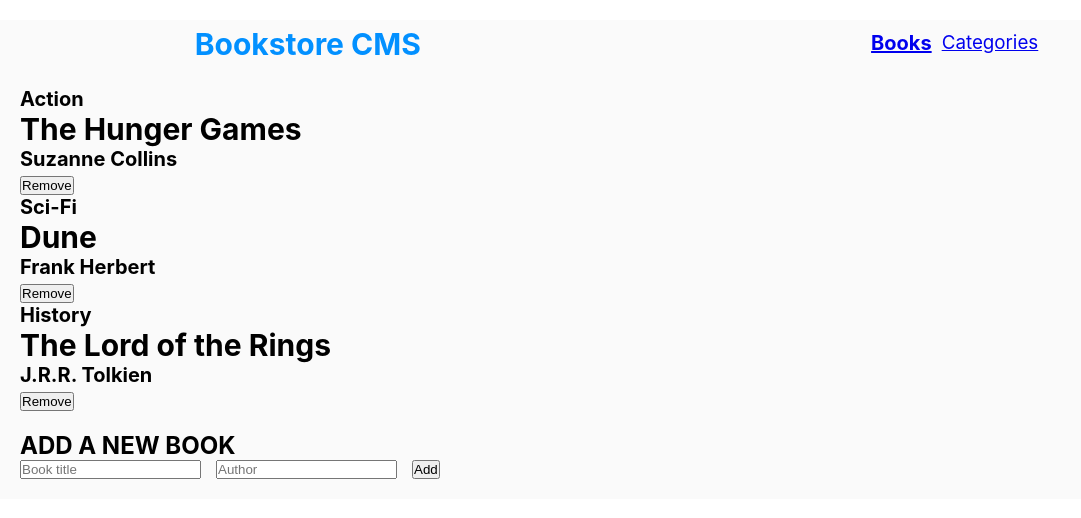
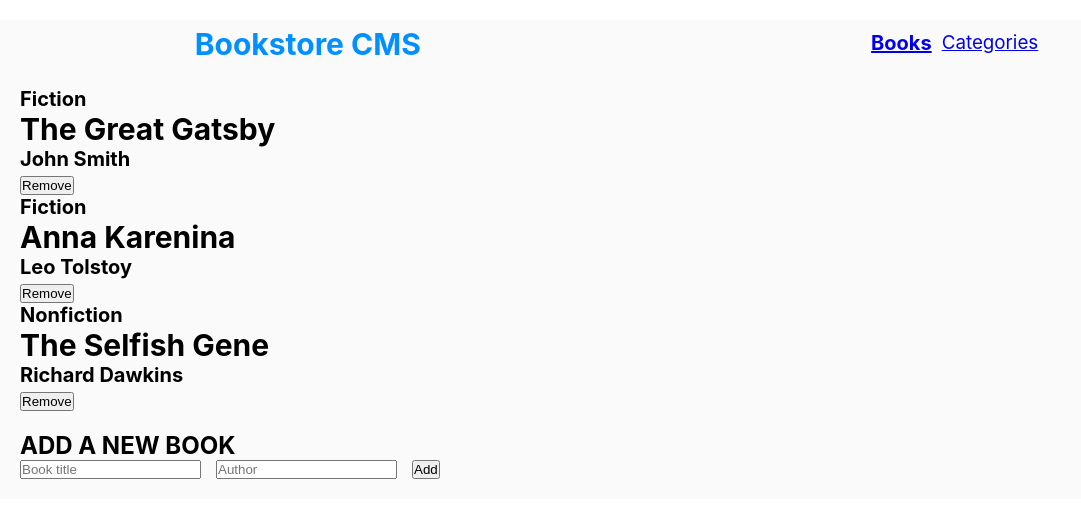
Before and after one commit to touredri/bookstore, a React (Create React App) app: page / in a window 1280 px wide. Shown: the top 518 px of the page, without its empty margins (0-1081 px from the left). Built offline with nearby package versions, Linux system fonts and the light colour scheme.

Commit message:
Display book from slice

```diff
--- a/package.json
+++ b/package.json
@@ -11,6 +11,7 @@
     "prop-types": "15.8.1",
     "react": "^18.2.0",
     "react-dom": "^18.2.0",
+    "react-redux": "^8.0.5",
     "react-router-dom": "6.11.1",
     "react-scripts": "5.0.1",
     "redux": "^4.2.1",
--- a/src/components/Book.js
+++ b/src/components/Book.js
@@ -1,5 +1,6 @@
 import React from 'react';
 import PropTypes from 'prop-types';
+// import { addBook, removeBook } from 'src\redux\books\bookSlice.js';
 import './book.css';
 
 export default function Book({
@@ -27,5 +28,5 @@ Book.propTypes = {
   category: PropTypes.string.isRequired,
   title: PropTypes.string.isRequired,
   author: PropTypes.string.isRequired,
-  id: PropTypes.number.isRequired,
+  id: PropTypes.string.isRequired,
 };
--- a/src/components/BookList.js
+++ b/src/components/BookList.js
@@ -1,40 +1,22 @@
 import React from 'react';
+// eslint-disable-next-line import/no-extraneous-dependencies
+import { useSelector } from 'react-redux';
 import Form from './Form';
 import Book from './Book';
 import './book.css';
 
 export default function BookList() {
-  const list = [
-    {
-      id: 1,
-      title: 'The Hunger Games',
-      category: 'Action',
-      author: 'Suzanne Collins',
-    },
-    {
-      id: 2,
-      title: 'Dune',
-      category: 'Sci-Fi',
-      author: 'Frank Herbert',
-    },
-    {
-      id: 3,
-      title: 'The Lord of the Rings',
-      category: 'History',
-      author: 'J.R.R. Tolkien',
-    },
-  ];
-
+  const books = useSelector((store) => store.books);
   return (
     <div className="main">
       <div>
-        {list.map((book) => (
+        {books.map((book) => (
           <Book
+            category={book.category}
+            title={book.title}
+            author={book.author}
+            id={book.id}
             key={book.id}
-            id={book.id}
-            title={book.title}
-            category={book.category}
-            author={book.author}
           />
         ))}
       </div>
--- a/src/index.js
+++ b/src/index.js
@@ -1,12 +1,17 @@
 import React from 'react';
 import ReactDOM from 'react-dom/client';
 import { BrowserRouter } from 'react-router-dom';
+// eslint-disable-next-line import/no-extraneous-dependencies
+import { Provider } from 'react-redux';
+import store from './redux/store';
 import './index.css';
 import App from './App';
 
 const root = ReactDOM.createRoot(document.getElementById('root'));
 root.render(
-  <BrowserRouter>
-    <App />
-  </BrowserRouter>,
+  <Provider store={store}>
+    <BrowserRouter>
+      <App />
+    </BrowserRouter>
+  </Provider>,
 );
--- a/src/redux/books/bookSlice.js
+++ b/src/redux/books/bookSlice.js
@@ -3,28 +3,26 @@ import { createSlice } from '@reduxjs/toolkit';
 // Create a slice of state
 const bookSlice = createSlice({
   name: 'books',
-  initialState: {
-    books: [
+  initialState: [
     {
-        item_id: 'item1',
+      id: 'item1',
       title: 'The Great Gatsby',
       author: 'John Smith',
       category: 'Fiction',
     },
     {
-        item_id: 'item2',
+      id: 'item2',
       title: 'Anna Karenina',
       author: 'Leo Tolstoy',
       category: 'Fiction',
     },
     {
-        item_id: 'item3',
+      id: 'item3',
       title: 'The Selfish Gene',
       author: 'Richard Dawkins',
       category: 'Nonfiction',
     },
   ],
-  },
   reducers: {
     addBook: (state, action) => {
       state.books.push(action.payload);
--- a/src/redux/store.js
+++ b/src/redux/store.js
@@ -1,13 +1,12 @@
-import { combineReducers } from 'redux';
-import { configureStore } from '@redux/toolkit';
+// import { combineReducers } from 'redux';
+import { configureStore } from '@reduxjs/toolkit';
 import bookReducer from './books/bookSlice';
 import categoriesReducer from './categories/categoriesSlice';
 
-const rootReducers = combineReducers({
-  books: bookReducer,
-  categories: categoriesReducer,
-});
 const store = configureStore({
-  reducer: rootReducers,
+  reducer: {
+    books: bookReducer,
+    categories: categoriesReducer,
+  },
 });
 export default store;
```
Also changed, not shown: 1 other file (tests, documents, lock files or other folders). Lines whose indentation alone changed are shown as unchanged.
